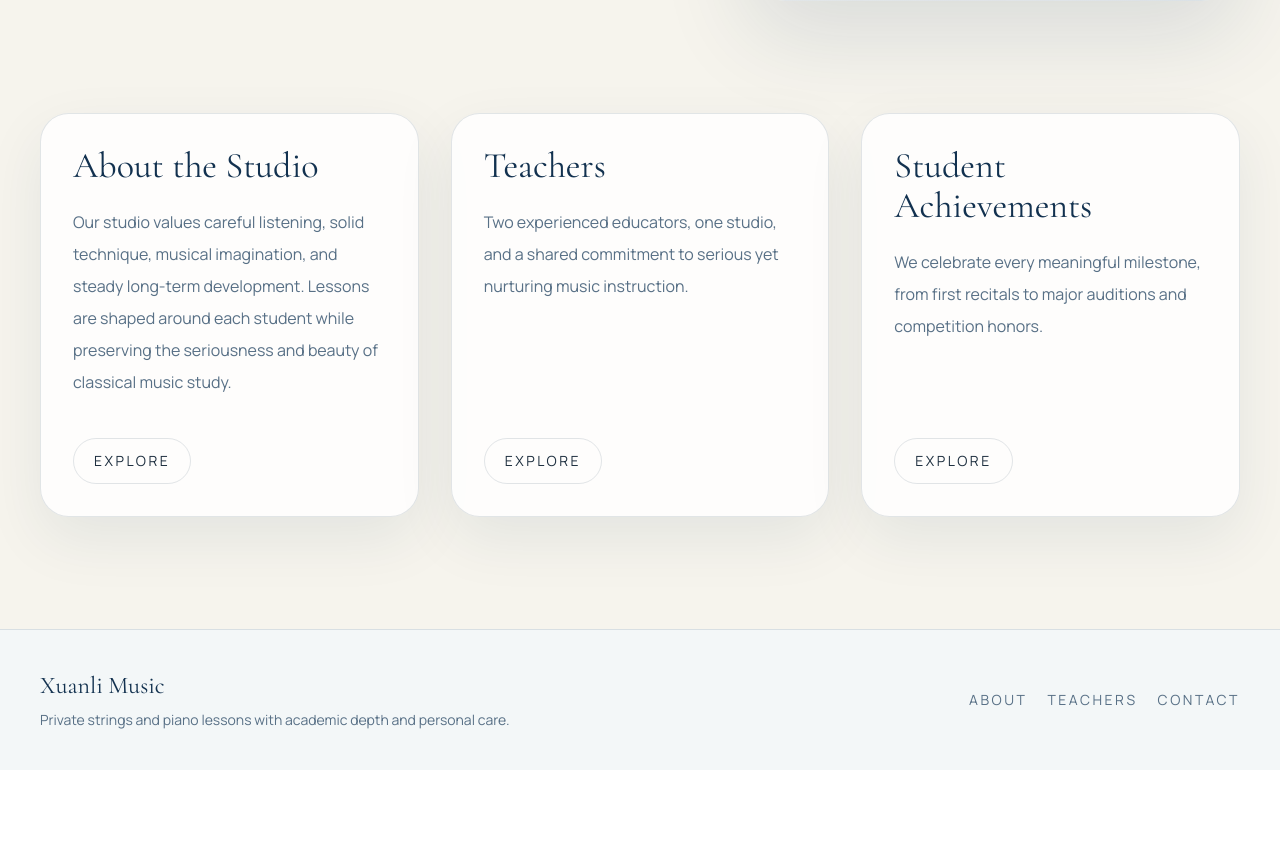
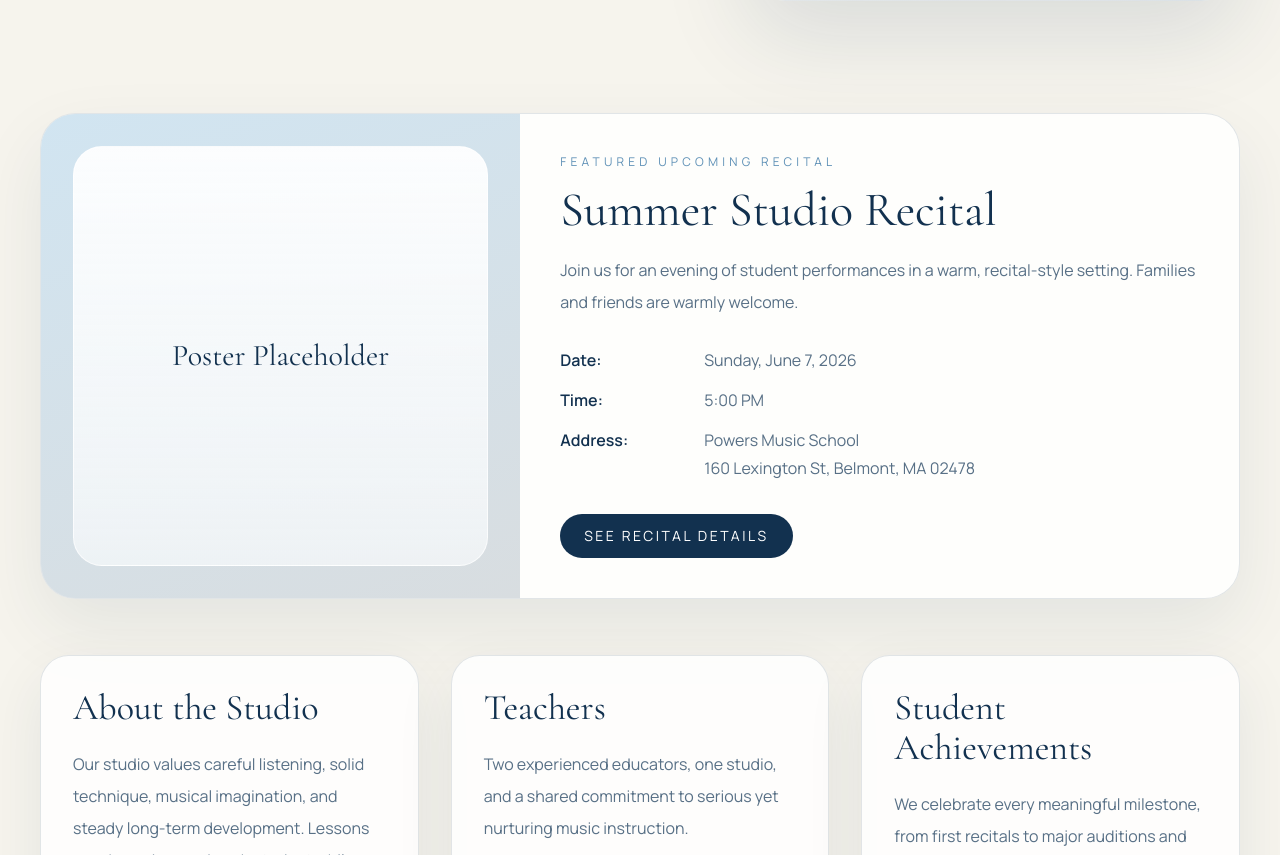
Before and after one commit to danielfan-pro/xuanlimusic, a Next.js app: page / in a window 1280 px wide. Shown: the part 764-1619 px from the top of the page. Before the commit the page ends 1534 px from the top, so only its background shows below. Built offline with nearby package versions, Linux system fonts and the light colour scheme.

Commit message:
Feature recital promotion and auto-archive logic

```diff
--- a/src/app/page.js
+++ b/src/app/page.js
@@ -5,12 +5,70 @@ import Hero from "@/components/hero";
 import SectionReveal from "@/components/section-reveal";
 import { useLanguage } from "@/components/language-provider";
 
+function isRecitalVisible(recital) {
+  if (!recital?.hideAfter) {
+    return true;
+  }
+
+  return new Date() < new Date(recital.hideAfter);
+}
+
 export default function HomePage() {
   const { t } = useLanguage();
+  const featuredRecital = t.recitals.upcoming[0];
+  const showFeaturedRecital = isRecitalVisible(featuredRecital);
 
   return (
     <>
       <Hero />
+
+      {showFeaturedRecital ? (
+        <section className="mx-auto max-w-7xl px-6 pb-10 lg:px-10 lg:pb-14">
+          <SectionReveal className="overflow-hidden rounded-[2.2rem] border border-[color:var(--line)] bg-white/84 shadow-[0_28px_70px_rgba(18,49,79,0.08)]">
+            <div className="grid lg:grid-cols-[0.8fr_1.2fr]">
+              <div className="flex min-h-[20rem] items-center justify-center bg-[linear-gradient(160deg,rgba(154,198,228,0.45),rgba(18,49,79,0.16))] p-8">
+                <div className="flex h-full min-h-[16rem] w-full items-center justify-center rounded-[1.8rem] border border-white/70 bg-[linear-gradient(180deg,rgba(255,255,255,0.92),rgba(245,248,250,0.76))] p-8 text-center font-heading text-3xl text-[color:var(--navy)]">
+                  {t.recitals.posterPlaceholder}
+                </div>
+              </div>
+              <div className="flex flex-col p-8 lg:p-10">
+                <p className="text-xs uppercase tracking-[0.35em] text-[color:var(--accent)]">
+                  {t.recitals.homeFeatureTitle}
+                </p>
+                <h2 className="mt-4 font-heading text-5xl text-[color:var(--navy)]">{featuredRecital.title}</h2>
+                <p className="mt-5 max-w-2xl text-base leading-8 text-[color:var(--muted)]">
+                  {t.recitals.homeFeatureText}
+                </p>
+                <div className="mt-7 grid gap-3 text-[color:var(--muted)]">
+                  <div className="grid grid-cols-[8.5rem_1fr] items-start gap-x-2">
+                    <span className="font-semibold leading-7 text-[color:var(--navy)]">{t.recitals.dateLabel}:</span>
+                    <p className="leading-7">{featuredRecital.date}</p>
+                  </div>
+                  <div className="grid grid-cols-[8.5rem_1fr] items-start gap-x-2">
+                    <span className="font-semibold leading-7 text-[color:var(--navy)]">{t.recitals.timeLabel}:</span>
+                    <p className="leading-7">{featuredRecital.time}</p>
+                  </div>
+                  <div className="grid grid-cols-[8.5rem_1fr] items-start gap-x-2">
+                    <span className="font-semibold leading-7 text-[color:var(--navy)]">{t.recitals.addressLabel}:</span>
+                    <div className="leading-7">
+                      <p>{featuredRecital.venue}</p>
+                      <p>{featuredRecital.addressLine}</p>
+                    </div>
+                  </div>
+                </div>
+                <div className="mt-8">
+                  <Link
+                    href="/recitals"
+                    className="inline-flex rounded-full bg-[color:var(--navy)] px-6 py-3 text-sm uppercase tracking-[0.18em] !text-white transition hover:-translate-y-0.5"
+                  >
+                    {t.recitals.homeFeatureCta}
+                  </Link>
+                </div>
+              </div>
+            </div>
+          </SectionReveal>
+        </section>
+      ) : null}
 
       <section className="mx-auto grid max-w-7xl gap-8 px-6 pb-20 lg:grid-cols-3 lg:px-10 lg:pb-28">
         {[
--- a/src/app/recitals/page.js
+++ b/src/app/recitals/page.js
@@ -6,26 +6,46 @@ import RecitalCard from "@/components/recital-card";
 import SectionReveal from "@/components/section-reveal";
 import { useLanguage } from "@/components/language-provider";
 
+function isRecitalUpcoming(recital) {
+  if (!recital?.hideAfter) {
+    return true;
+  }
+
+  return new Date() < new Date(recital.hideAfter);
+}
+
 export default function RecitalsPage() {
   const { t } = useLanguage();
+  const recitalItems = t.recitals.upcoming;
+  const upcomingRecitals = recitalItems.filter(isRecitalUpcoming);
+  const pastRecitals = recitalItems.filter((recital) => !isRecitalUpcoming(recital));
 
   return (
     <>
       <PageBanner title={t.recitals.title} intro={t.recitals.intro} />
+      {upcomingRecitals.length ? (
         <section className="mx-auto max-w-7xl px-6 pb-10 lg:px-10">
           <SectionReveal className="mb-8">
             <h2 className="font-heading text-5xl text-[color:var(--navy)]">{t.recitals.upcomingTitle}</h2>
           </SectionReveal>
           <div className="grid gap-8">
-          {t.recitals.upcoming.map((recital, index) => (
+            {upcomingRecitals.map((recital, index) => (
               <RecitalCard key={recital.title} recital={recital} index={index} />
             ))}
           </div>
         </section>
+      ) : null}
       <section className="mx-auto max-w-7xl px-6 pb-20 pt-10 lg:px-10 lg:pb-28">
         <SectionReveal className="mb-8">
           <h2 className="font-heading text-5xl text-[color:var(--navy)]">{t.recitals.pastTitle}</h2>
         </SectionReveal>
+        {pastRecitals.length ? (
+          <div className="mb-10 grid gap-8">
+            {pastRecitals.map((recital, index) => (
+              <RecitalCard key={recital.title} recital={recital} index={index} />
+            ))}
+          </div>
+        ) : null}
         <GalleryLightbox items={t.recitals.gallery} />
       </section>
     </>
--- a/src/components/recital-card.js
+++ b/src/components/recital-card.js
@@ -24,19 +24,20 @@ export default function RecitalCard({ recital, index }) {
         </div>
         <div className="grid gap-6 p-8 lg:p-10">
           <div>
-            <p className="text-xs uppercase tracking-[0.35em] text-[color:var(--accent)]">{t.recitals.upcomingEventLabel}</p>
-            <h3 className="mt-3 font-heading text-4xl text-[color:var(--navy)]">{recital.title}</h3>
+            <h3 className="font-heading text-4xl text-[color:var(--navy)]">{recital.title}</h3>
           </div>
           <div className="grid gap-3 text-[color:var(--muted)]">
-            <p>
-              <span className="font-semibold text-[color:var(--navy)]">{t.recitals.dateLabel}:</span> {recital.date}
-            </p>
-            <p>
-              <span className="font-semibold text-[color:var(--navy)]">{t.recitals.timeLabel}:</span> {recital.time}
-            </p>
-            <div>
-              <span className="font-semibold text-[color:var(--navy)]">{t.recitals.addressLabel}:</span>
-              <div className="mt-1 leading-7">
+            <div className="grid grid-cols-[8.5rem_1fr] items-start gap-x-2">
+              <span className="font-semibold leading-7 text-[color:var(--navy)]">{t.recitals.dateLabel}:</span>
+              <p className="leading-7">{recital.date}</p>
+            </div>
+            <div className="grid grid-cols-[8.5rem_1fr] items-start gap-x-2">
+              <span className="font-semibold leading-7 text-[color:var(--navy)]">{t.recitals.timeLabel}:</span>
+              <p className="leading-7">{recital.time}</p>
+            </div>
+            <div className="grid grid-cols-[8.5rem_1fr] items-start gap-x-2">
+              <span className="font-semibold leading-7 text-[color:var(--navy)]">{t.recitals.addressLabel}:</span>
+              <div className="leading-7">
                 <p>{recital.venue}</p>
                 <p>{recital.addressLine}</p>
               </div>
--- a/src/translations/en.js
+++ b/src/translations/en.js
@@ -95,6 +95,10 @@ const en = {
     photoLabel: "Photo",
     memoryLabel: "Recital Memory",
     closeLabel: "Close",
+    homeFeatureTitle: "Featured Upcoming Recital",
+    homeFeatureText:
+      "Join us for an evening of student performances in a warm, recital-style setting. Families and friends are warmly welcome.",
+    homeFeatureCta: "See Recital Details",
     upcoming: [
       {
         title: "Summer Studio Recital",
@@ -103,6 +107,7 @@ const en = {
         venue: "Powers Music School",
         addressLine: "160 Lexington St, Belmont, MA 02478",
         mapTitle: "Map for Summer Studio Recital",
+        hideAfter: "2026-06-08T00:00:00-04:00",
       },
     ],
     gallery: [
--- a/src/translations/zh.js
+++ b/src/translations/zh.js
@@ -91,6 +91,9 @@ const zh = {
     photoLabel: "照片",
     memoryLabel: "音乐会回忆",
     closeLabel: "关闭",
+    homeFeatureTitle: "主页精选音乐会",
+    homeFeatureText: "欢迎参加这场温馨而正式的学生音乐会，诚挚邀请家人和朋友一同前来欣赏演出。",
+    homeFeatureCta: "查看音乐会详情",
     upcoming: [
       {
         title: "夏季学生音乐会",
@@ -99,6 +102,7 @@ const zh = {
         venue: "Powers Music School",
         addressLine: "160 Lexington St, Belmont, MA 02478",
         mapTitle: "夏季学生音乐会地图",
+        hideAfter: "2026-06-08T00:00:00-04:00",
       },
     ],
     gallery: [
```
Lines whose indentation alone changed are shown as unchanged.
